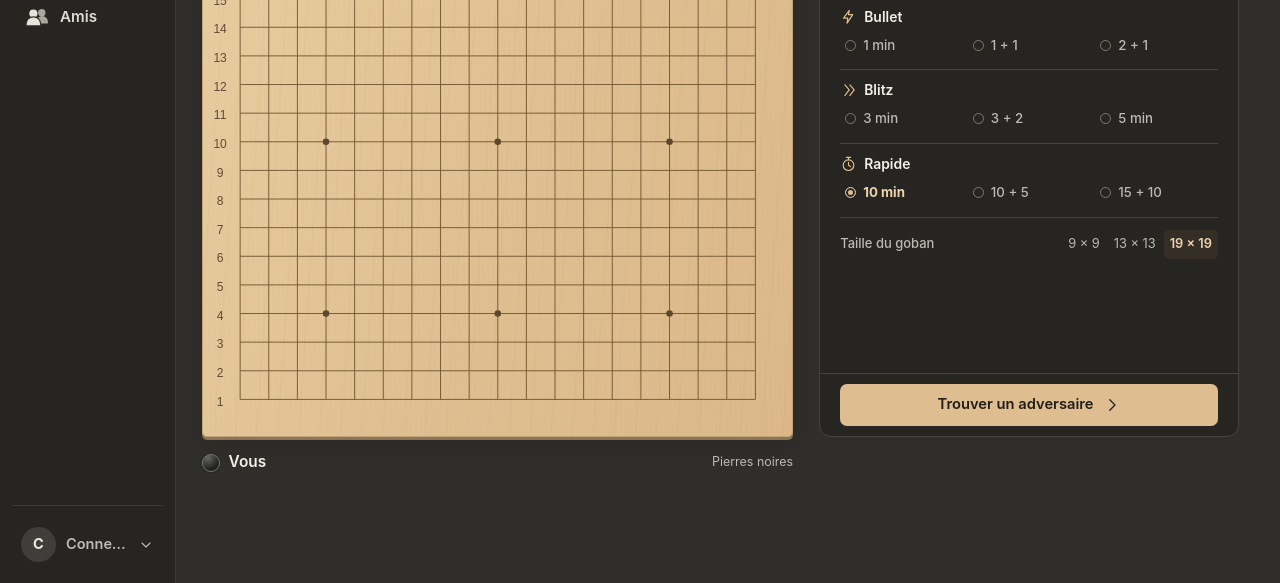
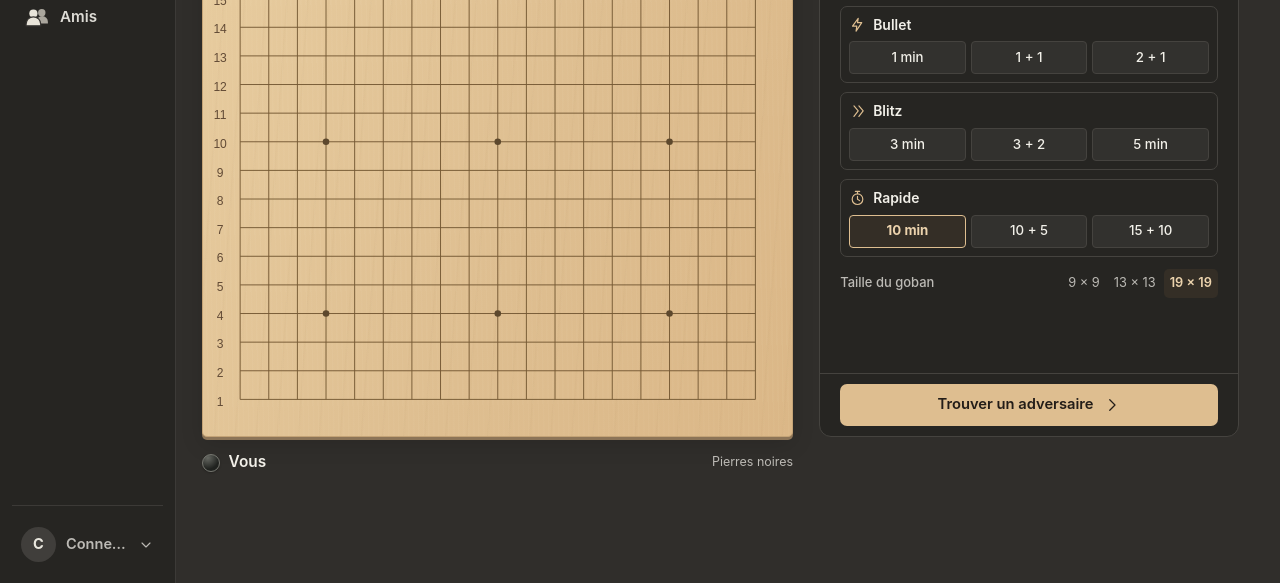
Before and after one commit to galagain/GobanUp, a website: page public/index.html in a window 1280 px wide. Shown: the part 217-800 px from the top of the page. Drawn offline with Linux system fonts and the light colour scheme; no server answers.

Commit message:
Restore rectangular groups and choices in the time picker

```diff
--- a/public/style.css
+++ b/public/style.css
@@ -70,19 +70,17 @@ dialog .pace-picker{margin-top:16px}
 .pace-tabs button{position:relative;color:var(--muted);padding:6px 0 8px;font-size:.82rem}
 .pace-tabs button[aria-selected=true]{color:var(--ink);font-weight:620}
 .pace-tabs button[aria-selected=true]::after{content:'';position:absolute;inset:auto 0 -1px;height:2px;background:var(--wood)}
-.pace-group{padding:10px 0 8px;border-bottom:1px solid var(--edge)}
-.pace-group h3{display:flex;align-items:center;gap:7px;margin:0 0 2px;font-size:.87rem;color:var(--ink);font-weight:620}
+.pace-group{margin-top:9px;padding:8px;border:1px solid var(--edge);border-radius:7px}
+.pace-group h3{display:flex;align-items:center;gap:7px;margin:0 0 6px;font-size:.87rem;color:var(--ink);font-weight:620}
 .pace-group h3 svg{width:17px;height:17px;color:var(--wood);flex:none}
 .pace-group>div{display:grid;grid-template-columns:repeat(3,minmax(0,1fr));column-gap:5px}
 .pace-option{cursor:pointer;position:relative;display:block;margin:0;min-width:0}
 .pace-option input{position:absolute;opacity:0;inset:0;width:100%;height:100%;margin:0;cursor:pointer}
-.pace-option span{display:flex;align-items:center;gap:7px;min-height:32px;padding:3px 5px;border-radius:5px;font-size:.83rem;font-weight:500;color:var(--muted)}
-.pace-option span::before{content:'';flex:none;width:9px;height:9px;border:1px solid #817a70;border-radius:50%}
+.pace-option span{display:grid;place-items:center;min-height:33px;padding:3px;border:1px solid var(--edge);border-radius:4px;background:var(--nav-hover);font-size:.83rem;font-weight:550;text-align:center;color:var(--ink)}
 .pace-option:only-child{grid-column:1/-1}
-.pace-option:hover span{color:var(--ink);background:var(--nav-hover)}
-.pace-option input:checked+span{color:var(--wood-light);font-weight:650}
-.pace-option input:checked+span::before{background:var(--wood);border-color:var(--wood);box-shadow:inset 0 0 0 2px var(--panel)}
-.pace-option input:focus-visible+span{outline:2px solid var(--wood-light);outline-offset:-2px}
+.pace-option:hover span{background:var(--raised)}
+.pace-option input:checked+span{border-color:var(--wood);background:var(--dark-accent);color:var(--wood-light);font-weight:650}
+.pace-option input:focus-visible+span{outline:2px solid var(--wood-light);outline-offset:1px}
 .play-options{display:grid;grid-template-columns:auto minmax(0,1fr);align-items:center;gap:8px 12px;margin-top:12px}
 .play-options .size-pick{display:contents}
 .play-options .size-pick>span,.play-options label{font-size:.81rem;color:var(--muted);font-weight:550;margin:0}
```
